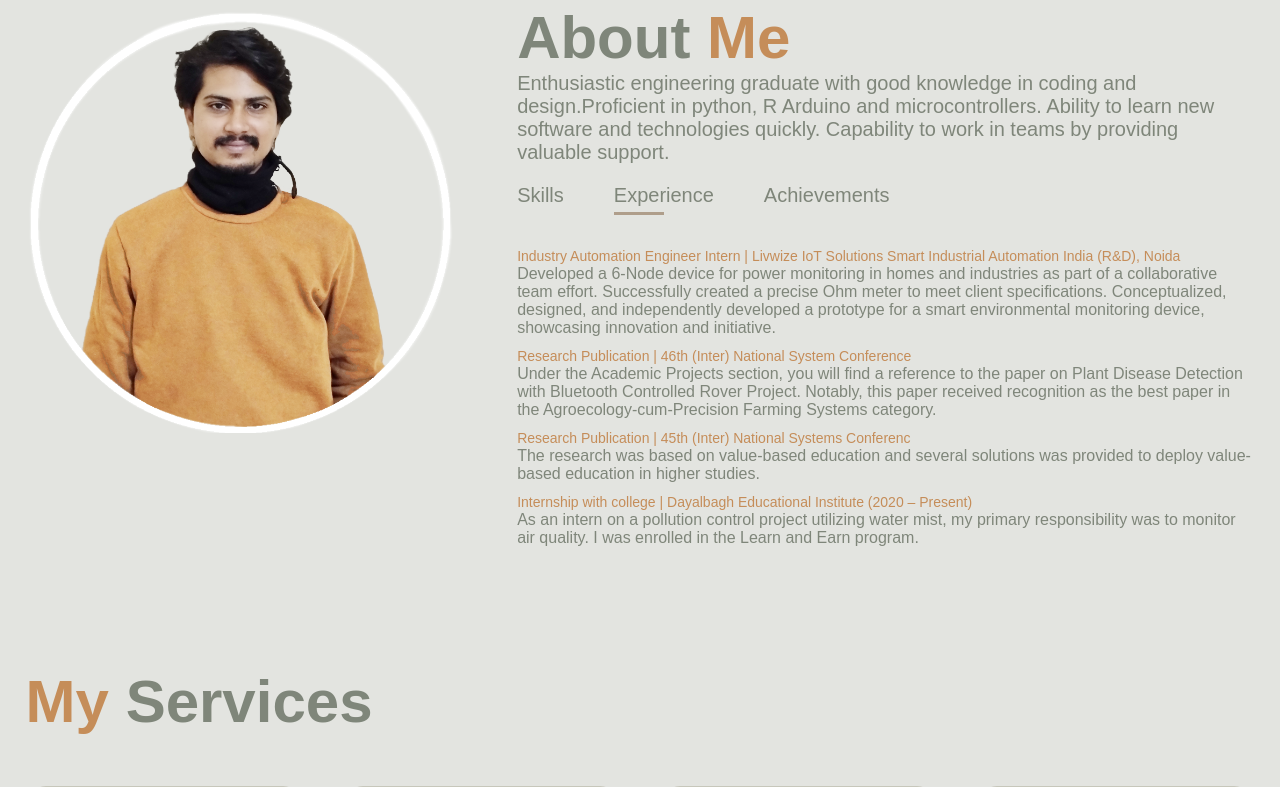
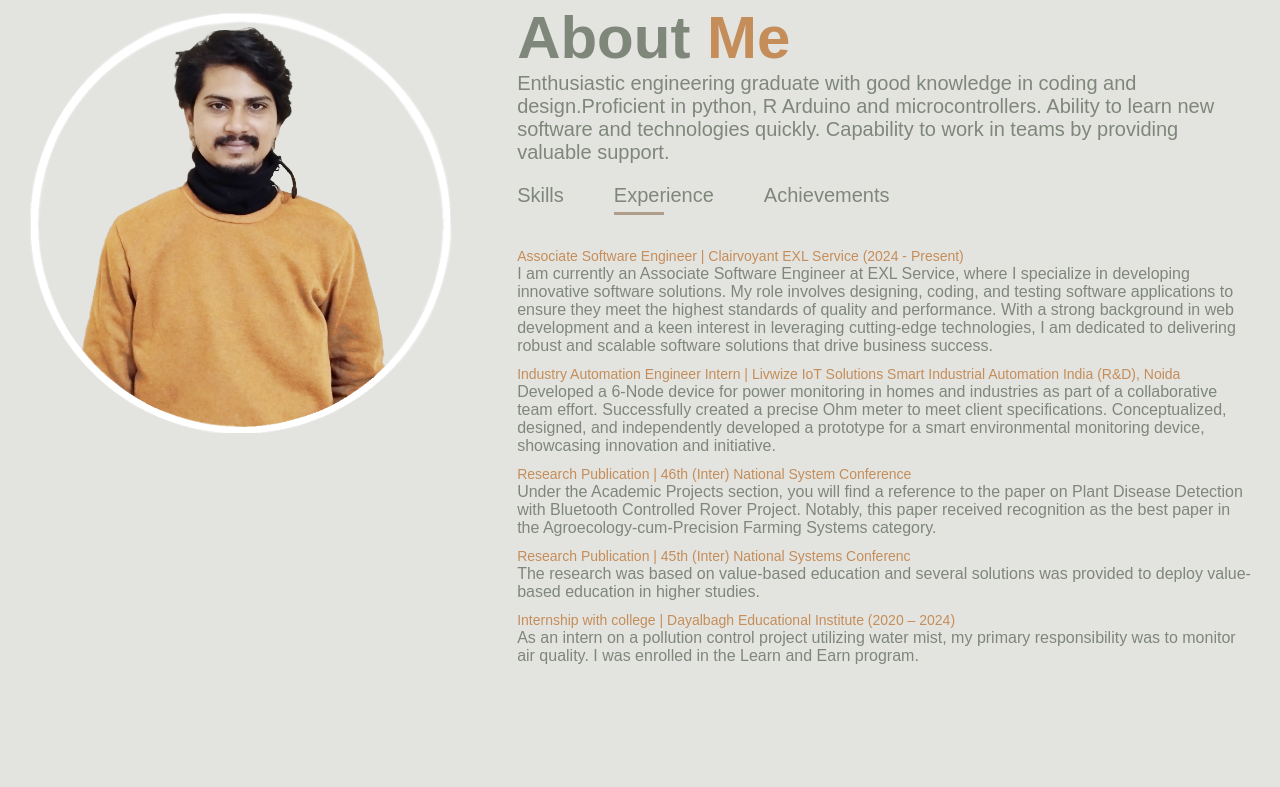
Before and after one commit to rohitsi2109/rolaport, a Django app: page / in a window 1280 px wide, after a click on "Experience". Shown: the part 877-1664 px from the top of the page. Run offline with Django 5.2, Linux system fonts and the light colour scheme; parts of the project's set-up code (start-up, migrations or seed data) failed here and were passed over; some libraries are stand-ins or nearby versions.

Commit message:
Updated Experiance and projects

```diff
--- a/templates/index.html
+++ b/templates/index.html
@@ -56,6 +56,9 @@
                         </div>
                         <div class="tab-contents" id="experience">    <!---Experience-->
                             <ul>
+                                <li><span>Associate Software Engineer | Clairvoyant EXL Service (2024 - Present)</span> <br>
+                                I am currently an Associate Software Engineer at EXL Service, where I specialize in developing innovative software solutions. My role involves designing, coding, and testing software applications to ensure they meet the highest standards of quality and performance. With a strong background in web development and a keen interest in leveraging cutting-edge technologies,
+                                     I am dedicated to delivering robust and scalable software solutions that drive business success.</li>
                                 <li><span>Industry Automation Engineer Intern | Livwize IoT Solutions Smart Industrial Automation India (R&D), Noida</span> <br> Developed a 6-Node device for power monitoring in homes and industries as part of a collaborative team effort.
 Successfully created a precise Ohm meter to meet client specifications.
 Conceptualized, designed, and independently developed a prototype for a smart environmental monitoring device, showcasing
@@ -65,7 +68,7 @@ Controlled Rover Project. Notably, this paper received recognition as the best p
 Systems category.  </li>
                                 <li><span>Research Publication | 45th (Inter) National Systems Conferenc</span> <br> The research was based on value-based education and several solutions was provided to deploy value-based education in higher
 studies.  </li>
-                                <li><span>Internship with college | Dayalbagh Educational Institute (2020 – Present)</span> <br> As an intern on a pollution control project utilizing water mist, my primary responsibility was to monitor air quality. I was
+                                <li><span>Internship with college | Dayalbagh Educational Institute (2020 – 2024)</span> <br> As an intern on a pollution control project utilizing water mist, my primary responsibility was to monitor air quality. I was
 enrolled in the Learn and Earn program. </li>
                             </ul>
                         </div>
--- a/templates/projects.html
+++ b/templates/projects.html
@@ -21,7 +21,7 @@
       <!-- Responsive-->
       <link rel="stylesheet" href="/static/css/responsive.css">
       <!-- fevicon -->
-      <link rel="icon" href="/static/images/fevicon.png" type="image/gif" />
+<!--      <link rel="icon" href="/static/images/fevicon.png" type="image/gif" />-->
       <!-- Scrollbar Custom CSS -->
       <link rel="stylesheet" href="/static/css/jquery.mCustomScrollbar.min.css">
       <!-- Tweaks for older IEs-->
@@ -48,7 +48,6 @@
                      <img class="logo" src="/static/rohit_logo.png" alt="#"/>
                      <div class="titlepage">
                         <h2>Over view<br>  Projects <br>Created by <br>Rohit Singh</h2>
-                        <p>It is a long established fact that a reader will be distracted by the readable content of a page when looking at its layout. The point   </p>
                         <a class="read_more" href="https://github.com/rohitsi2104">Git Hub</a>
                      </div>
                   </div>
```
